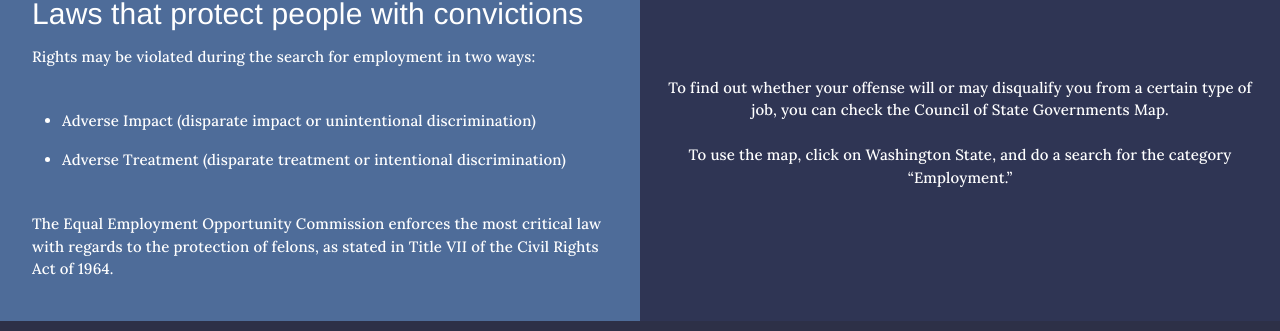
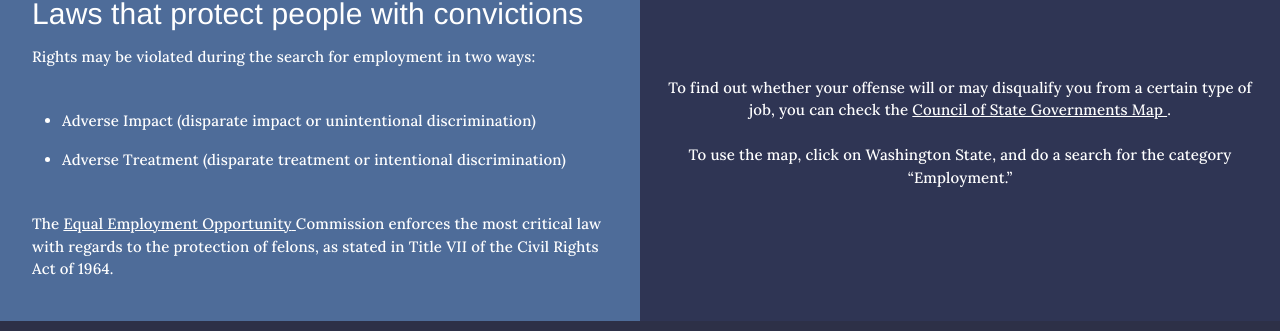
Before and after one commit to openseattle/clearviction-v1, a React (Create React App) app: page /why-vacate/employment in a window 1280 px wide. Shown: the part 2529-2860 px from the top of the page. Built offline with nearby package versions, Linux system fonts and the light colour scheme.

Commit message:
add live links

```diff
--- a/src/Pages/WhyVacateEmployment.jsx
+++ b/src/Pages/WhyVacateEmployment.jsx
@@ -188,9 +188,13 @@ const WhyVacateEmployment = () => {
             </BulletedListMui>
 
             <Typography className={classes.contentText} variant="body1">
-              The Equal Employment Opportunity Commission enforces the most
-              critical law with regards to the protection of felons, as stated
-              in Title VII of the Civil Rights Act of 1964.{" "}
+              The{" "}
+              <a className={classes.linkStyle} href="https://www.eeoc.gov/laws/guidance/enforcement-guidance-consideration-arrest-and-conviction-records-employment-decisions">
+                Equal Employment Opportunity{" "}
+              </a>{" "}
+              Commission enforces the most critical law with regards to the
+              protection of felons, as stated in Title VII of the Civil Rights
+              Act of 1964.{" "}
             </Typography>
           </Box>
         </Grid>
@@ -198,8 +202,11 @@ const WhyVacateEmployment = () => {
           <Box className={classes.containerStylesAlt}>
             <Typography variant="body1" align="center">
               To find out whether your offense will or may disqualify you from a
-              certain type of job, you can check the Council of State
-              Governments Map.
+              certain type of job, you can check the{" "}
+              <a className={classes.linkStyle} href="https://niccc.csgjusticecenter.org/map/">
+                Council of State Governments Map{" "}
+              </a>
+              .
               <br />
               <br />
               To use the map, click on Washington State, and do a search for the
--- a/src/Styles/WhyVacateEmploymentStyle.js
+++ b/src/Styles/WhyVacateEmploymentStyle.js
@@ -51,5 +51,9 @@ export const WhyVacateEmploymentStyles = makeStyles((theme) => ({
       margin: theme.spacing(2),
       textAlign: "center",
       fontSize: 12,
+    },
+    linkStyle: {
+      color: "white",
+      textDecoration: "underline",
     }
 }));
```
